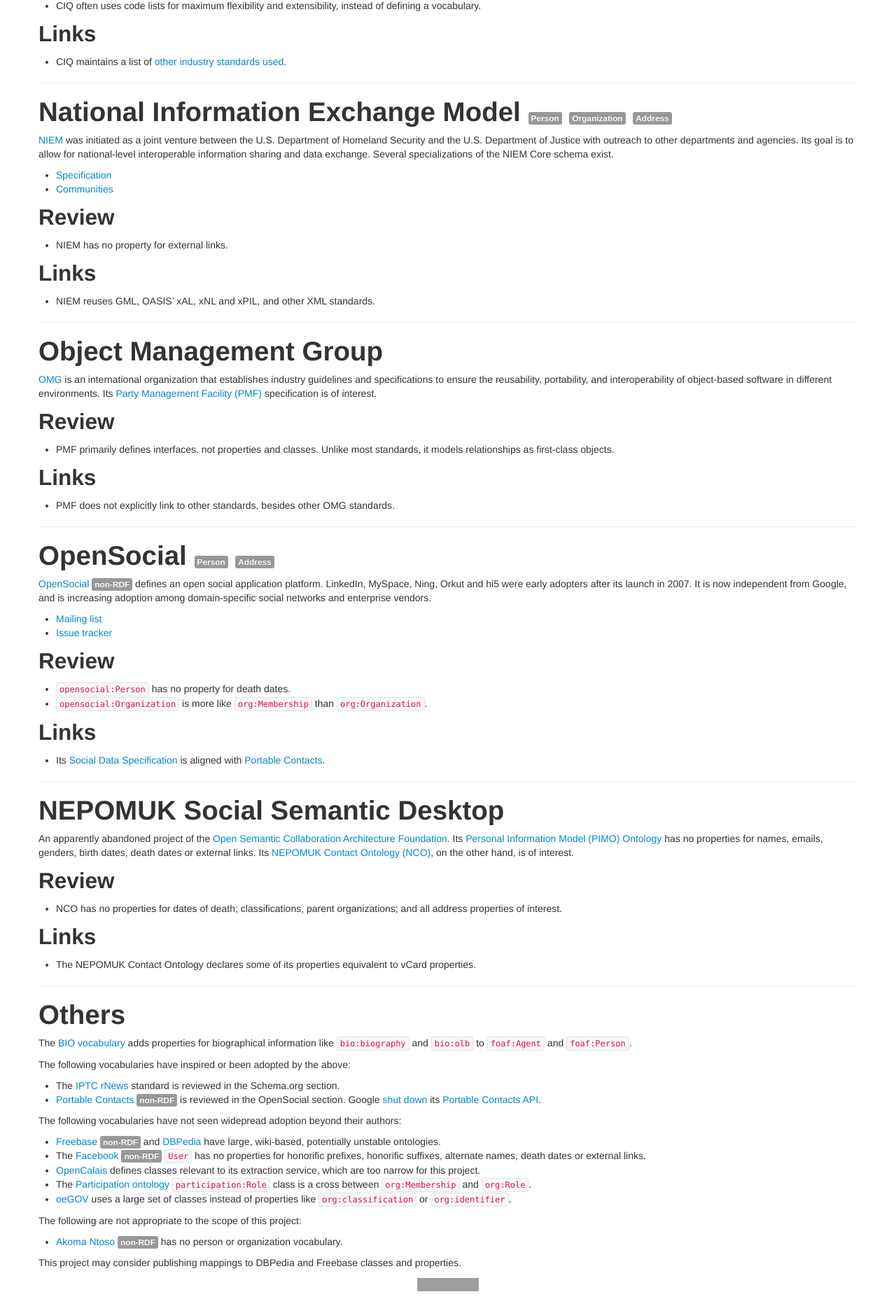
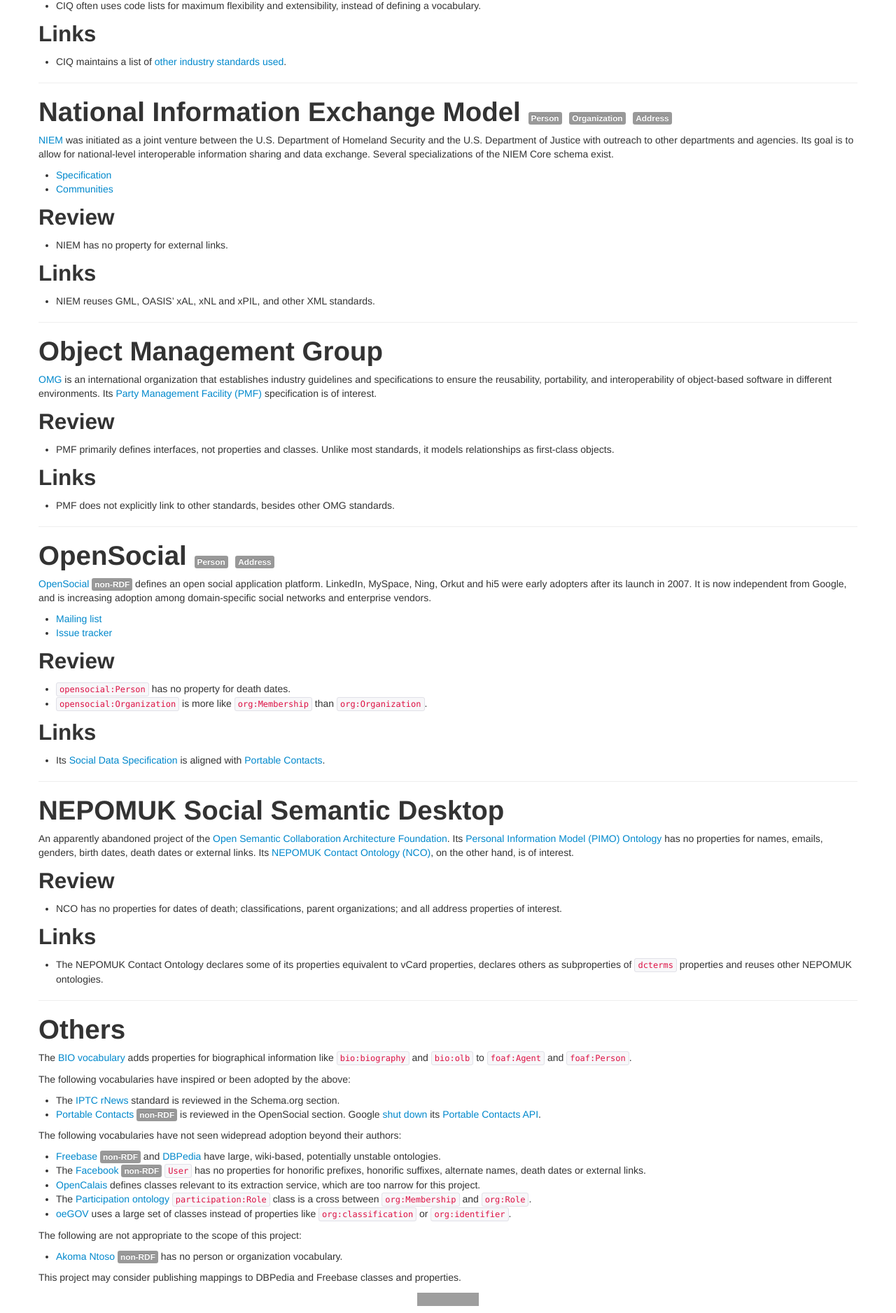
Before and after one commit to popolo-project/popolo-spec, a Jekyll site: the page built from data/survey.md, in a window 1280 px wide. Shown: the part 3261-5137 px from the top of the page at 70% size. Built offline with Jekyll 4.4.1, drawn with Linux system fonts in a browser that asks for light colours; nearby versions of some CDN libraries; Markdown is read by kramdown in place of the engine named in the settings; before the commit the page ends 5116 px from its top, so only the background shows below that; grey boxes are pictures that could not be loaded.

Commit message:
fix merge

```diff
--- a/css/style.css
+++ b/css/style.css
@@ -47,6 +47,10 @@
 }
 
 @media (max-width: 1199px) {
+  table.table-terms {
+    width: auto;
+    max-width: none;
+  }
   table.table-widest {
     width: auto;
     max-width: none;
--- a/data/survey.md
+++ b/data/survey.md
@@ -10,7 +10,7 @@
   <li class="active">Existing Standards</li>
 </ul>
 
-# Dublin Core Metadata Initiative
+<h1 id="dcterms">Dublin Core Metadata Initiative</h1>
 
 [DCMI](http://dublincore.org/) defines general properties for describing resources, e.g. `dcterms:created` and `dcterms:modified`. The [Dublin Core Metadata Element Set](http://dublincore.org/documents/dces/) describes 15 properties that have been endorsed in [IETF](http://tools.ietf.org/html/rfc5013), ISO and ANSI/NISO standards. [DCMI Metadata Terms](http://dublincore.org/documents/dcmi-terms/) specifies all properties maintained by DCMI. Both are among the [most referenced](http://lov.okfn.org/dataset/lov/details/vocabulary_dce.html) linked open vocabularies. DCMI has a clear [governance and operation structure](http://dublincore.org/about/).
 
@@ -65,7 +65,7 @@
 
 ***
 
-# World Wide Web Consortium <span class="label">Organization</span>
+<h1 id="w3c">World Wide Web Consortium <span class="label">Organization</span></h1>
 
 [W3C](http://www.w3.org/) is the main international standards organization for the World Wide Web. It is not incorporated. Member organizations and invited experts from the public produce most of W3C's deliverables. Invited experts do not pay [fees](http://www.w3.org/Consortium/fees). It follows a [consensus-based process](http://www.w3.org/2005/10/Process-20051014/).
 
@@ -210,7 +210,7 @@
 
 ***
 
-# NEPOMUK Social Semantic Desktop
+<h1 id="nepomuk">NEPOMUK Social Semantic Desktop</h1>
 
 An apparently abandoned project of the [Open Semantic Collaboration Architecture Foundation](http://www.oscaf.org/). Its [Personal Information Model (PIMO) Ontology](http://www.semanticdesktop.org/ontologies/pimo/) has no properties for names, emails, genders, birth dates, death dates or external links. Its [NEPOMUK Contact Ontology (NCO)](http://www.semanticdesktop.org/ontologies/nco/), on the other hand, is of interest.
 
@@ -220,7 +220,7 @@
 
 ## Links
 
-* The NEPOMUK Contact Ontology declares some of its properties equivalent to vCard properties.
+* The NEPOMUK Contact Ontology declares some of its properties equivalent to vCard properties, declares others as subproperties of `dcterms` properties and reuses other NEPOMUK ontologies.
 
 ***
 
```
